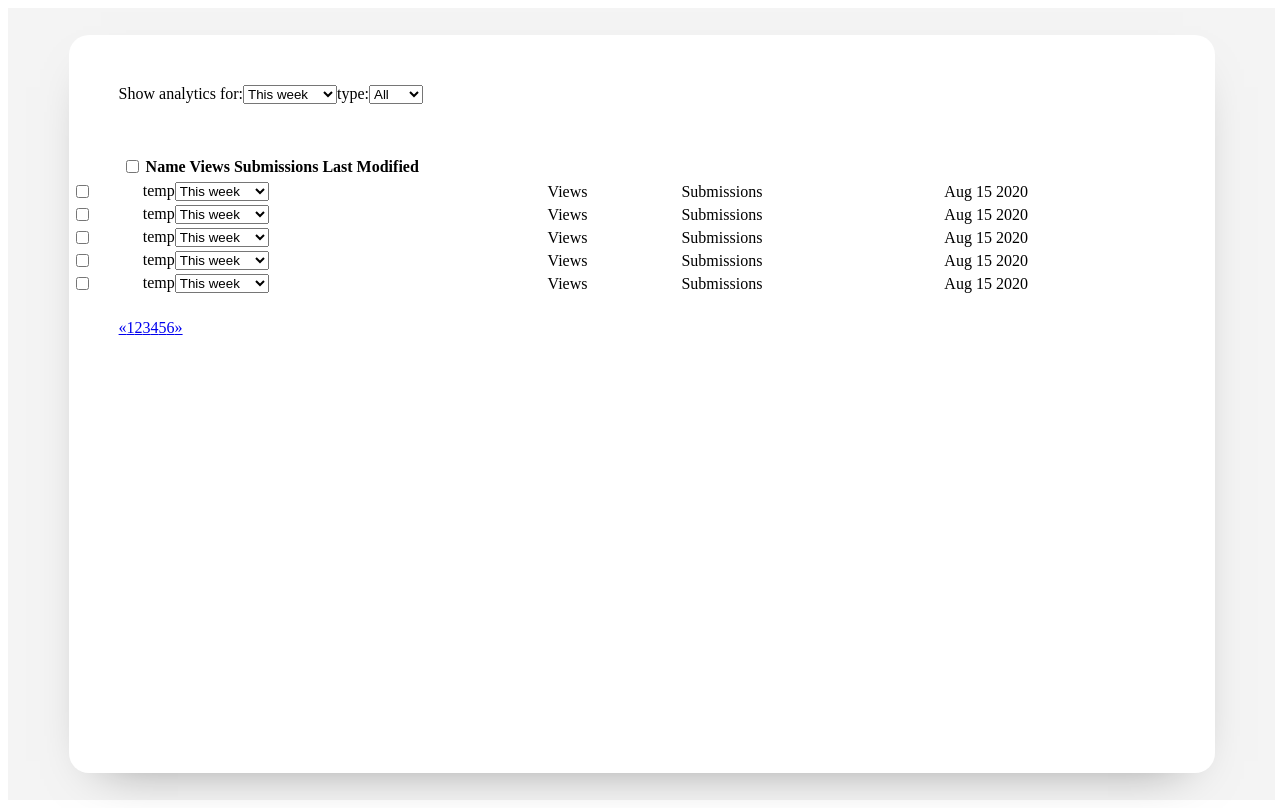
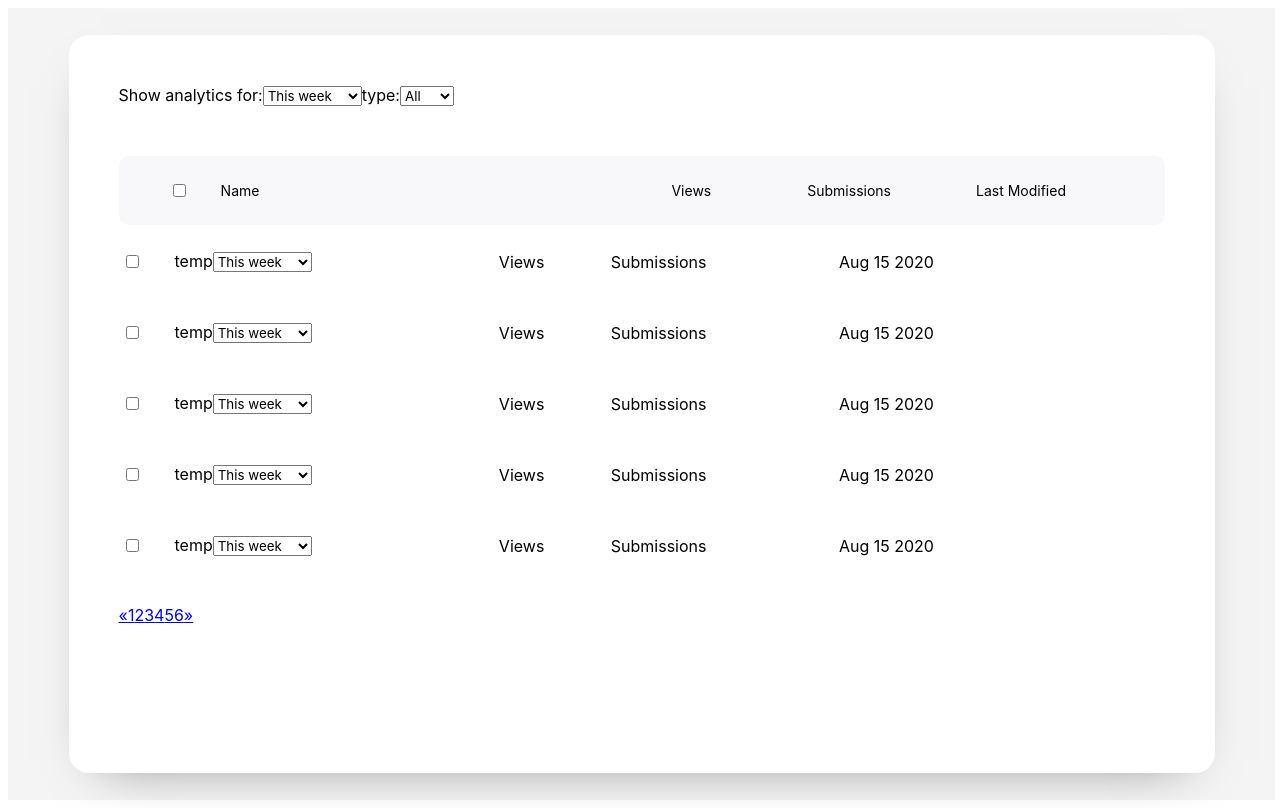
Before and after one commit to codacy20/angular-ts-spacex-launches, an Angular app: page / in a window 1280 px wide. Built offline with nearby package versions, Linux system fonts and the light colour scheme.

Commit message:
header alignment

```diff
--- a/src/app/table-entity/table-entity.component.css
+++ b/src/app/table-entity/table-entity.component.css
@@ -0,0 +1,9 @@
+.container{
+  padding: 0 50px 0px 50px;
+  border-radius: 10px;
+  width: 1046px;
+}
+.row{
+  height: 69px;
+  padding: 0 50px 0px 50px;
+}
--- a/src/app/table-entity/table-entity.component.html
+++ b/src/app/table-entity/table-entity.component.html
@@ -1,7 +1,6 @@
-<div>
-	<table style="width:100%">
+<table class="container">
 	<ng-container *ngFor="let item of data; let i = index">
-			<tr>
+		<tr class="row">
 			<td>
 				<input type="checkbox" id="vehicle1" name="vehicle1" value="Bike">
       </td>
@@ -20,4 +19,3 @@
 		</tr>
 	</ng-container>
 </table>
-</div>
--- a/src/app/table-header/table-header.component.css
+++ b/src/app/table-header/table-header.component.css
@@ -1,3 +1,36 @@
 .container{
-  padding: 0 50px 0px 50px;
+    padding: 0 50px 0px 50px;
+    background: #F8F8FA;
+    border-radius: 10px;
+    width: 1046px;
+    height: 69px;
+    box-sizing: border-box;
+    font-size: 14px;
+    display: flex;
+    justify-content: center;
+    align-items: center;
+    margin: 0 50px;
 }
+
+.container .row{
+  display: flex;
+  align-items: center;
+  /* justify-content: space-between; */
+  width: 100%;
+}
+
+.row .col2{
+  margin-left: 32px;
+}
+
+.row .col3{
+  margin-left: 412px;
+}
+
+.row .col4{
+  margin-left: 96px;
+}
+
+.row .col5{
+  margin-left: 85px;
+}
--- a/src/app/table-header/table-header.component.html
+++ b/src/app/table-header/table-header.component.html
@@ -1,11 +1,19 @@
-<table class="container">
-	<tr>
-		<th>
+<div class="container">
+	<div class="row">
+		<div class="col1">
 			<input type="checkbox" id="vehicle1" name="vehicle1" value="Bike">
-    </th>
-		<th>Name</th>
-		<th>Views</th>
-		<th>Submissions</th>
-		<th>Last Modified</th>
-	</tr>
-</table>
+    </div>
+			<div class="col2">
+				<span>Name</span>
+			</div>
+			<div class="col3">
+				<span>Views</span>
+			</div>
+			<div class="col4">
+				<span>Submissions</span>
+			</div>
+			<div class="col5">
+				<span>Last Modified</span>
+			</div>
+		</div>
+	</div>
--- a/src/styles.css
+++ b/src/styles.css
@@ -1 +1,4 @@
 /* Add application styles & imports to this file! */
+*{
+  font-family: -apple-system, BlinkMacSystemFont, 'Segoe UI', Roboto, Oxygen, Ubuntu, Cantarell, 'Open Sans', 'Helvetica Neue', sans-serif;
+}
```
Lines whose indentation alone changed are shown as unchanged.
